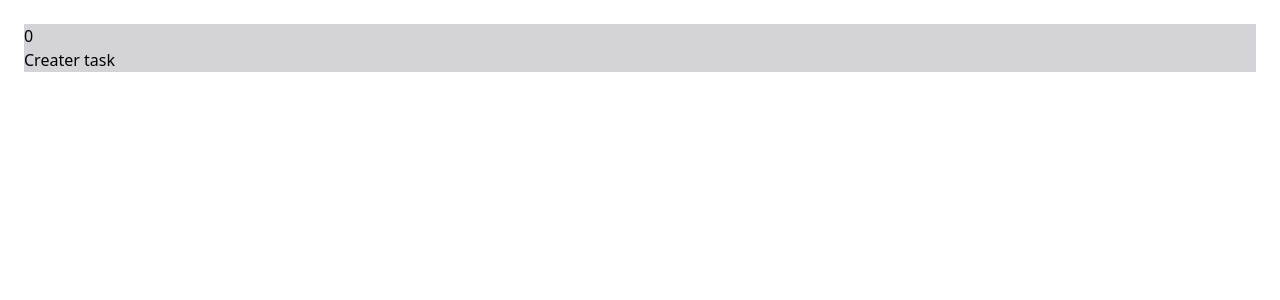
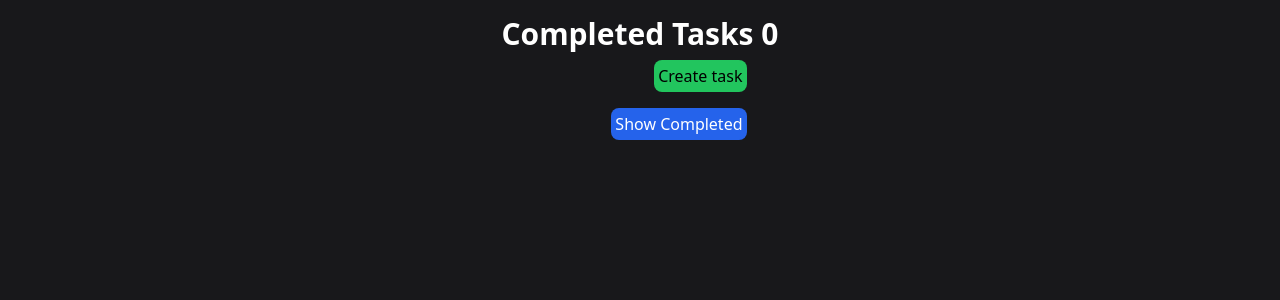
Before and after one commit to Edwin3002/To-do, a React (Create React App) app: page / in a window 1280 px wide. Shown: the top 300 px of the page. Built offline with nearby package versions, Linux system fonts and the light colour scheme.

Commit message:
v final todo

```diff
--- a/src/Components/App.js
+++ b/src/Components/App.js
@@ -2,10 +2,12 @@ import React from 'react'
 import { BrowserRouter, Routes, Route } from 'react-router-dom'
 import { TaskForm } from './TaskForm'
 import { TaskList } from './TaskList'
+import '../style/app.css'
 
 export const App = () => {
   return (
-    <div className='bg-zinc-300 m-6'>
+    <div className='bg-zinc-900 '>
+      <div className='flex items-center justify-center h-full'>
         <BrowserRouter>
           <Routes>
             <Route path='/' element={<TaskList />} />
@@ -15,5 +17,6 @@ export const App = () => {
         </BrowserRouter>
 
       </div>
+    </div>
   )
 }
--- a/src/Components/TaskForm.js
+++ b/src/Components/TaskForm.js
@@ -1,6 +1,7 @@
 import React, { useEffect, useState } from 'react'
 import { useDispatch } from 'react-redux'
 import { useSelector } from 'react-redux'
+import { Link } from 'react-router-dom'
 import { addTask, editTask } from '../redux/features/taskSlice'
 import { v4 as uuid } from 'uuid'
 import { useNavigate, useParams } from 'react-router-dom'
@@ -25,28 +26,33 @@ export const TaskForm = () => {
 
   const handleSubmit = (e) => {
     e.preventDefault()
-    if(params.id){
+    if (params.id) {
 
       dispatch(editTask(task))
-    }else{
+    } else {
       dispatch(addTask({ ...task, id: uuid() }))
     }
     navigate('/')
   }
 
   useEffect(() => {
-    params.id?
-    setTask(tasks.find(task => task.id === params.id)):
-    console.log(2)
-  // eslint-disable-next-line react-hooks/exhaustive-deps
+   if(params.id){
+      setTask(tasks.find(task => task.id === params.id))
+    }
+    // eslint-disable-next-line react-hooks/exhaustive-deps
   }, [])
 
-
-return (
-  <form onSubmit={handleSubmit}>
-    <input name='title' type='text' placeholder='title' value={task.title} onChange={handleChange} />
-    <textarea name='description' placeholder='description' value={task.description} onChange={handleChange} />
-    <button>Save</button>
-  </form>
-)
+  return (
+    <div className='flex flex-col w-2/3 lg:w-1/2 items-cente justify-center h-screen'>
+      <h2 className='text-3xl font-bold text-white mt-4'>Task Creator </h2>
+      <form className='flex flex-col ' onSubmit={handleSubmit}>
+        <input className='my-1 rounded-lg p-2' name='title' type='text' placeholder='Title' value={task.title} onChange={handleChange} />
+        <textarea  className='my-1 rounded-lg p-2' name='description' placeholder='Description' value={task.description} onChange={handleChange} />
+        <button className='mx-auto my-2 w-1/2 bg-green-500 p-1 rounded-lg'>Save</button>
+      </form>
+      <div className='flex flex-row- m-2'>
+      <Link className='text-white px-4 bg-blue-600 p-1 rounded-lg' to='/'>Back</Link>
+      </div>
+    </div>
+  )
 }
--- a/src/Components/TaskList.js
+++ b/src/Components/TaskList.js
@@ -1,9 +1,9 @@
-import React, { useEffect } from 'react'
+import React, { useEffect, useState } from 'react'
 import { useSelector } from 'react-redux'
 import { useDispatch } from 'react-redux'
 import { Link } from 'react-router-dom'
 import { createLocalS } from '../helpers/cartLocalStorage'
-import { deleteTask } from '../redux/features/taskSlice'
+import { checkTask, deleteTask } from '../redux/features/taskSlice'
 
 
 export const TaskList = () => {
@@ -13,31 +13,50 @@ export const TaskList = () => {
   const handleDelete = (id) => {
     dispatch(deleteTask(id))
   }
+  const handleCheck = (id) => {
+    dispatch(checkTask(id))
+  }
+  const [fil, setFil] = useState(false)
 
   useEffect(() => {
     createLocalS();
   }, [])
 
   return (
-    <div >
-      <h1>{tasks? tasks.length: 0}</h1>
-      <Link to='create-task'>Creater task</Link>
+    <div className='text-center'>
+      <h1 className='text-3xl font-bold text-white mt-4'>{fil? 'Incompleted': 'Completed'} Tasks {tasks ? tasks.filter(t=>(t.completed === fil)).length : 0}</h1>
+      <div className='flex flex-row-reverse m-2 mr-8'>
+        <Link className=' justify-end bg-green-500 p-1 rounded-lg' to='create-task'>Create task</Link>
+      </div>
+      <div className='flex flex-wrap justify-around'>
         {
-        tasks?
-        tasks.map(task => (
-          <div key={task.id}>
-            <h3>
+          tasks ?
+            tasks.filter(t=>(t.completed === fil)).map(task => (
+              <div key={task.id} className={task.completed ? 'bg-slate-800  flex flex-col rounded-xl w-80  p-2 m-2' : 'bg-slate-500 flex flex-col rounded-xl w-80 p-2 m-2'}>
+                <input type='checkbox' checked={task.completed} onChange={() => handleCheck(task.id)} />
+                <h3 className='text-2xl text-white'>
                   {task.title}
                 </h3>
-            <p>
+                <p className='m-4 text-white'>
                   {task.description}
                 </p>
-            <button onClick={() => handleDelete(task.id)} className='underline'>delete</button>
-            <Link to={`edit-task/${task.id}`}>Edit</Link>
+                <div className='flex justify-evenly'>
+                  <button className='bg-red-500 p-1 rounded-lg hover:scale-110' onClick={() => handleDelete(task.id)} >Delete</button>
+                  {
+                    !fil?
+                    <Link className='bg-yellow-500 p-1 rounded-lg hover:scale-110' to={`edit-task/${task.id}`}>Edit</Link>:
+                    ''
+
+                  }
+                </div>
               </div>
             ))
             : ''
         }
       </div>
+      <div className='flex flex-row-reverse m-2 mr-8'>
+        <span className='text-white hover:scale-110 justify-end bg-blue-600 p-1 rounded-lg' onClick={()=>setFil(!fil)}>Show  {fil? 'Incompleted': 'Completed'}</span>
+      </div>
+    </div >
   )
 }
--- a/src/redux/features/taskSlice.js
+++ b/src/redux/features/taskSlice.js
@@ -3,18 +3,25 @@ import { addItemCart, changeItemCartPlus, getItemsCart } from '../../helpers/car
 
 export const taskSlice = createSlice({
     name: 'tasks',
-    initialState: getItemsCart() === null?[] : getItemsCart(),
+    initialState: getItemsCart() === null ? [] : getItemsCart(),
     reducers: {
         addTask: (state, action) => {
             state.push(action.payload);
             addItemCart(action.payload);
         },
         editTask: (state, action) => {
-            const {id, title, description} = action.payload;
+            const { id, title, description } = action.payload;
             const taskFind = state.find((task) => task.id === id)
             if (taskFind) {
                 taskFind.title = title;
                 taskFind.description = description;
+            }
+            changeItemCartPlus(state);
+        },
+        checkTask: (state, action) => {
+            const taskFind = state.find((task) => task.id === action.payload)
+            if (taskFind) {
+                taskFind.completed = !taskFind.completed;
             }
             changeItemCartPlus(state);
         },
@@ -28,6 +35,6 @@ export const taskSlice = createSlice({
     }
 })
 
-export const { addTask, deleteTask, editTask } = taskSlice.actions;
+export const { addTask, deleteTask, editTask, checkTask } = taskSlice.actions;
 
 export default taskSlice.reducer;
--- /dev/null
+++ b/src/style/app.css
@@ -0,0 +1,3 @@
+html{
+    background-color: rgb(24 24 27)
+}
```
Lines whose indentation alone changed are shown as unchanged.
